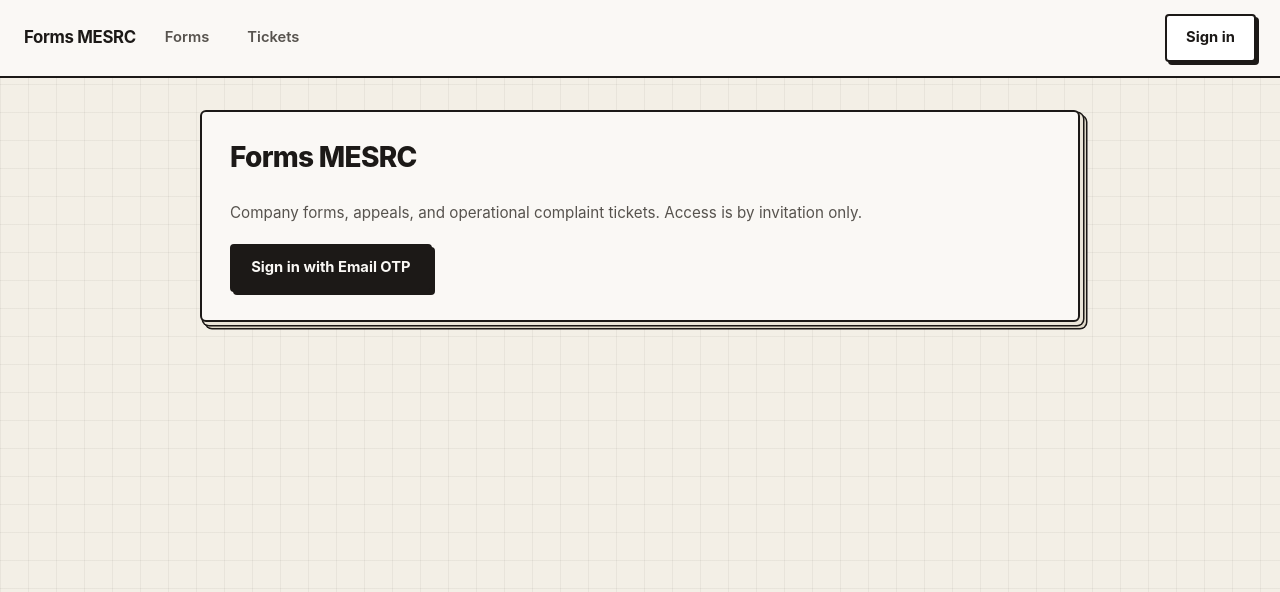
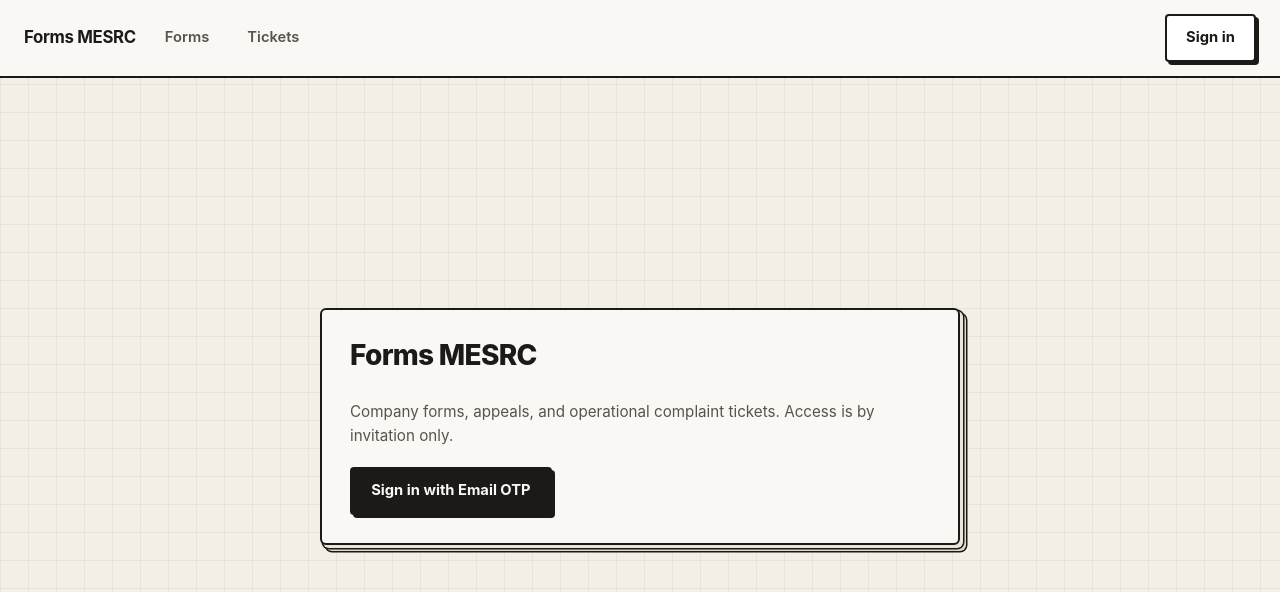
Before and after one commit to MoonWIRaja/forms-mesrc, a Next.js app in the folder apps/web/: page / in a window 1280 px wide. Shown: the top 592 px of the page. Built offline with nearby package versions, Linux system fonts and the light colour scheme; no server answers.

Commit message:
style(layout): center welcome, setup, sign-in, and invite cards in the middle of viewport

```diff
--- a/apps/web/src/app/globals.css
+++ b/apps/web/src/app/globals.css
@@ -53,6 +53,9 @@
 
 body {
   margin: 0;
+  min-height: 100vh;
+  display: flex;
+  flex-direction: column;
   font-family: -apple-system, BlinkMacSystemFont, "Inter", "Segoe UI", Roboto, sans-serif;
   background-color: var(--bg);
   background-image:
@@ -124,10 +127,24 @@ a:hover {
 
 /* Layout Shell */
 .shell {
+  flex: 1;
+  width: 100%;
   max-width: 920px;
   margin: 0 auto;
   padding: 2rem var(--space) 3.5rem;
+  display: flex;
+  flex-direction: column;
   animation: pageIn 0.2s ease-out;
+}
+
+.center-stage {
+  margin: auto;
+  width: 100%;
+  max-width: 640px;
+}
+
+.center-stage > .card {
+  margin-bottom: 0;
 }
 
 /* Navigation Bar */
--- a/apps/web/src/app/page.tsx
+++ b/apps/web/src/app/page.tsx
@@ -37,15 +37,18 @@ export default function HomePage() {
 
   if (loading) {
     return (
+      <div className="center-stage">
         <ChunkLoader
           title="Loading Forms MESRC..."
           subtitle="Checking workspace status"
         />
+      </div>
     );
   }
 
   if (setupState?.needs_first_maintenance) {
     return (
+      <div className="center-stage">
         <section className="card stack">
           <div>
             <span className="badge" style={{ marginBottom: "0.6rem" }}>Initial Setup Required</span>
@@ -62,10 +65,12 @@ export default function HomePage() {
             </Link>
           </div>
         </section>
+      </div>
     );
   }
 
   return (
+    <div className="center-stage">
       <section className="card stack">
         <h1>Forms MESRC</h1>
         <p className="notice">
@@ -103,5 +108,6 @@ export default function HomePage() {
           </div>
         )}
       </section>
+    </div>
   );
 }
--- a/apps/web/src/app/setup/page.tsx
+++ b/apps/web/src/app/setup/page.tsx
@@ -136,15 +136,18 @@ export default function FirstTimeSetupPage() {
 
   if (loading) {
     return (
+      <div className="center-stage">
         <ChunkLoader
           title="First-Time System Setup"
           subtitle="Checking initialization status..."
         />
+      </div>
     );
   }
 
   if (step === 4 && (!profile || profile.role !== "maintenance") && setupState && !setupState.needs_first_maintenance) {
     return (
+      <div className="center-stage">
         <section className="card stack">
           <h1>System Initialized</h1>
           <p className="notice">
@@ -157,10 +160,12 @@ export default function FirstTimeSetupPage() {
             </Link>
           </div>
         </section>
+      </div>
     );
   }
 
   return (
+    <div className="center-stage">
       <section className="card stack">
       <div>
         <h1>First-Time System Setup Wizard</h1>
@@ -306,5 +311,6 @@ export default function FirstTimeSetupPage() {
         </div>
       )}
       </section>
+    </div>
   );
 }
--- a/apps/web/src/app/sign-in/page.tsx
+++ b/apps/web/src/app/sign-in/page.tsx
@@ -95,6 +95,7 @@ export default function SignInPage() {
 
   if (setupState?.needs_first_maintenance) {
     return (
+      <div className="center-stage">
         <section className="card stack">
           <h1>First-Time System Setup Required</h1>
           <p className="notice">
@@ -107,11 +108,13 @@ export default function SignInPage() {
             </Link>
           </div>
         </section>
+      </div>
     );
   }
 
   if (profile) {
     return (
+      <div className="center-stage">
         <section className="card stack">
           <h1>Signed In</h1>
           <p className="notice">
@@ -134,10 +137,12 @@ export default function SignInPage() {
             )}
           </div>
         </section>
+      </div>
     );
   }
 
   return (
+    <div className="center-stage">
       <section className="card stack">
       <h1>Sign in to Forms MESRC</h1>
       <p className="notice">
@@ -205,5 +210,6 @@ export default function SignInPage() {
         </form>
       )}
       </section>
+    </div>
   );
 }
```
Also changed, not shown: apps/web/src/app/invite/accept/page.tsx (+5 -3 lines). Lines whose indentation alone changed are shown as unchanged.
